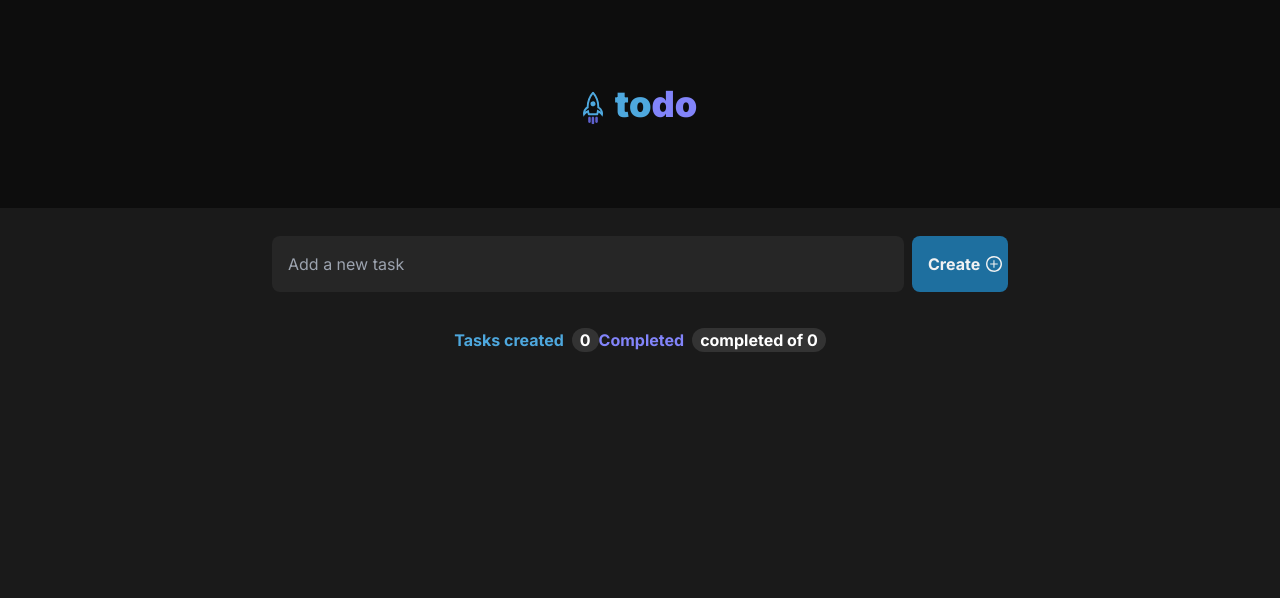
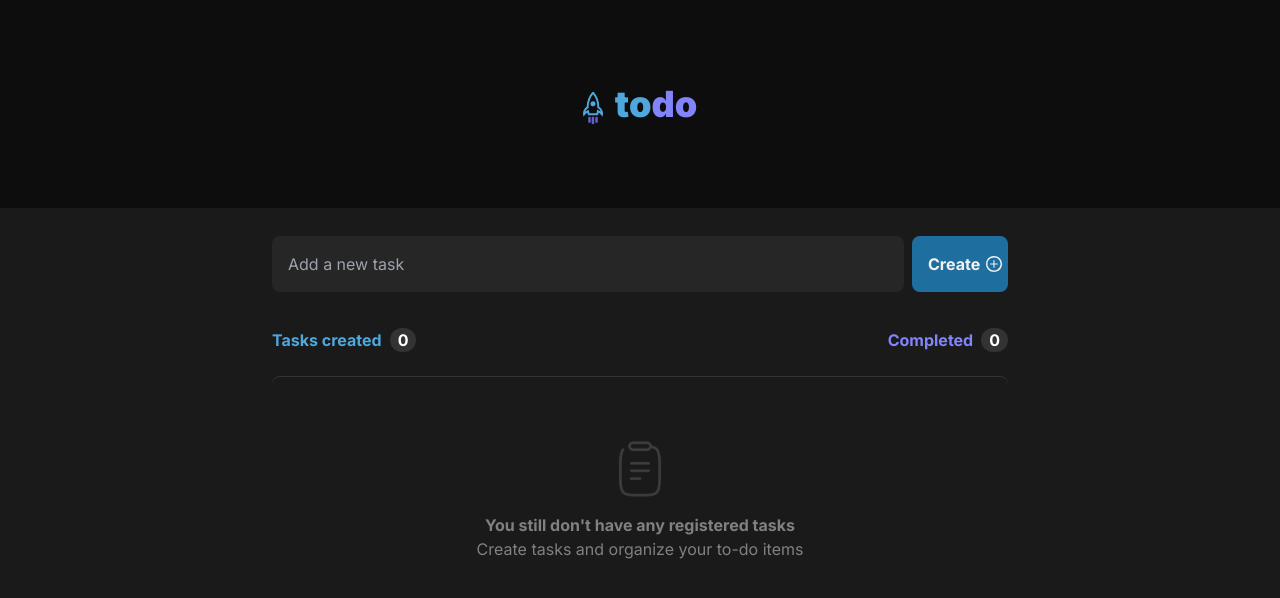
Before and after one commit to pedrogagodev/to-do-app, a React (Vite) app: page / in a window 1280 px wide. Shown: the top 598 px of the page. Built offline with nearby package versions, Linux system fonts and the light colour scheme.

Commit message:
feat: Adds 'enter' as form submit and add completed task counter

```diff
--- a/src/components/Page.tsx
+++ b/src/components/Page.tsx
@@ -1,6 +1,7 @@
 import { Task } from './Elements/Task'
 import Plus from '../assets/plus.svg'
 import { useState } from 'react'
+import { Empty } from './Elements/Empty'
 
 export interface ITask {
     id: number,
@@ -12,6 +13,8 @@ export interface ITask {
 export function Page() {
     const [tasks, setTasks] = useState<ITask[]>([])
     const [inputValue, setInputValue] = useState('')
+
+    const tasksChecked = tasks.filter(item => item.isChecked === true)
 
     function handleAddTask() {
         if (!inputValue) return
@@ -25,6 +28,11 @@ export function Page() {
         setTasks((state) => [...state, newTask])
         setInputValue('')
       }
+
+    function handleOnSubmit (e: React.FormEvent<HTMLFormElement>) {
+        e.preventDefault()
+        handleAddTask()
+    }
 
     function handleRemoveTask(id: number) {
         const filteredTasks = tasks.filter((task) => task.id !== id)
@@ -48,7 +56,7 @@ export function Page() {
     return (
         <div className="bg-my-gray-600 w-screen flex flex-col items-center grow font-inter">
             <div className="flex gap-2 h-14  w-content-w relative z-10 top-7">
-                <form action="" method="get" className='w-full'>
+                <form onSubmit={handleOnSubmit} method="get" className='w-full'>
                     <input type="text"
                     placeholder="Add a new task"
                     className="h-14 rounded-lg bg-my-gray-500 w-full font-inter pl-4 text-white"
@@ -63,19 +71,19 @@ export function Page() {
                     <img src={Plus} alt="" className='self-center absolute right-0 pr-1.5'/>
             </div>
 
-            <div className="mt-16 min-h-72 flex-1">
+            <div className="mt-16 w-content-w min-h-72 flex-1">
                 <div className="flex justify-between mb-6 font-bold">
                     <p className="flex gap-2 text-blue">Tasks created
                         <span className="text-white bg-my-gray-400 px-2 rounded-full">{tasks.length}</span>
                     </p>
                     <p className="flex gap-2 text-purple">Completed
-                        <span className="text-white bg-my-gray-400 px-2 rounded-full">completed of {tasks.length}</span>
+                        <span className="text-white bg-my-gray-400 px-2 rounded-full">{tasksChecked.length != 0? `${tasksChecked.length} of ${tasks.length}`: '0'}</span>
                     </p>
                 </div>
                 <div>
-                    {tasks.map((task) => {
+                    {tasks.length != 0? (tasks.map((task) => {
                        return <Task key={task.id} data={task} removeTask={handleRemoveTask} toggleTaskStatus={handleToggleStatus}/>
-                    })}
+                    })): <Empty />}
                 </div>
             </div>
         </div>
```
